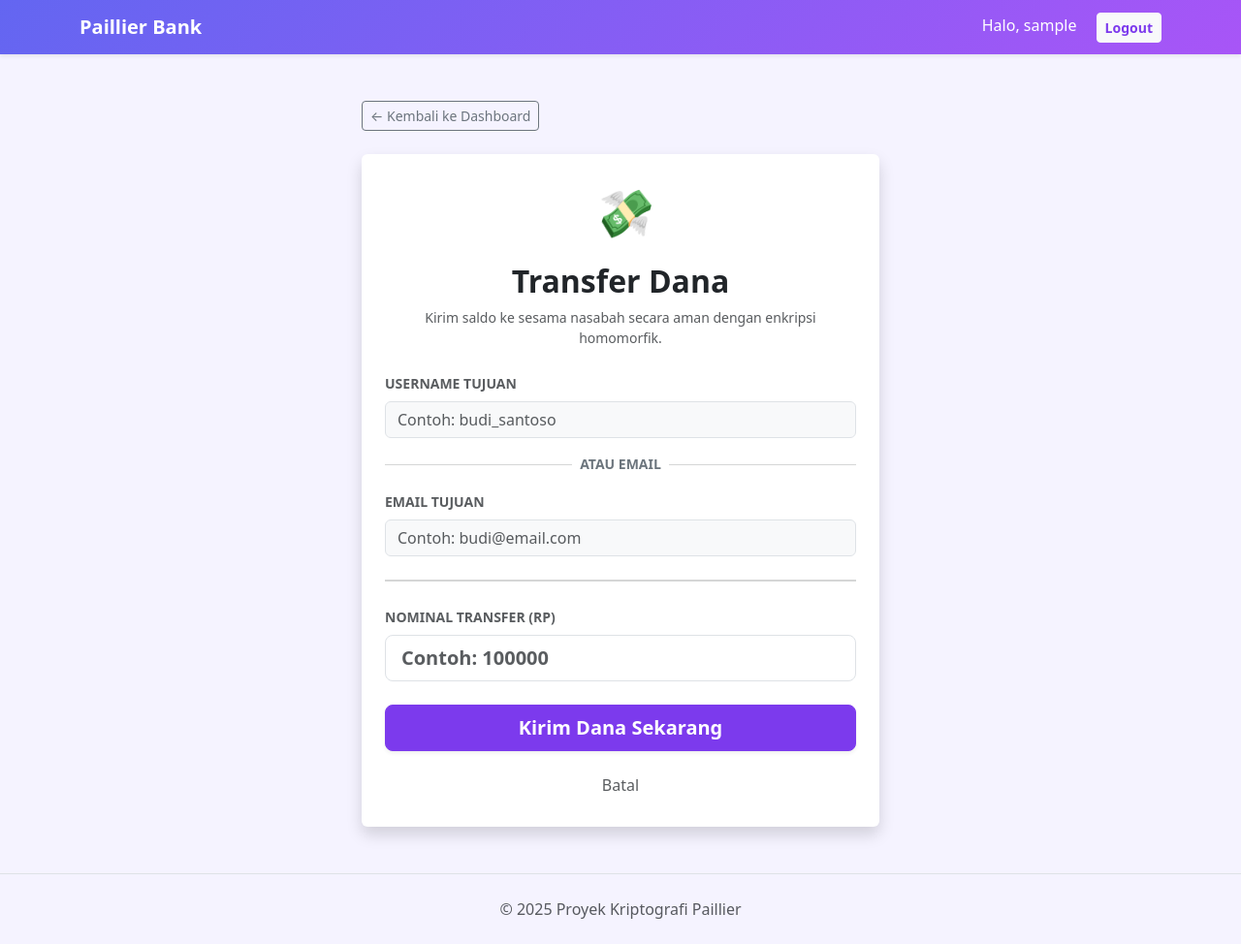
After one commit to WigunTedja/Program, a Django app: page /bank/transfer/ in a window 1280 px wide. The commit adds this page. Shown: the whole page at 97% size. Run offline with Django 5.2, Linux system fonts and the light colour scheme; the visitor is signed in with stand-in values (Sample User, id 1).

Commit message:
redo isi 100 data

```diff
--- a/paillier_bank/banking/templates/pages/bank_dashboard.html
+++ b/paillier_bank/banking/templates/pages/bank_dashboard.html
@@ -68,6 +68,11 @@
                 <div style="font-size: 2rem; margin-bottom: 10px;">📄</div>
                 <h3>Riwayat Transaksi</h3>
             </a>
+
+            <a href="{% url 'nasabah-transfer' %}" class="card btn-transfer">
+                <div style="font-size: 2rem; margin-bottom: 10px;">📄</div>
+                <h3>Transfer Saldo</h3>
+            </a>
         </div>
 
         <a href="{% url 'logout' %}" class="logout-link">Keluar (Logout)</a>
--- /dev/null
+++ b/paillier_bank/banking/templates/pages/nasabah_transfer.html
@@ -0,0 +1,72 @@
+{% extends 'base.html' %}
+
+{% block content %}
+<div class="container mt-5">
+    <div class="row justify-content-center">
+        <div class="col-md-8 col-lg-6">
+
+            <div class="mb-4">
+                <a href="{% url 'bank-dashboard' %}" class="btn btn-outline-secondary btn-sm">
+                    &larr; Kembali ke Dashboard
+                </a>
+            </div>
+
+            <div class="card shadow border-0 mx-auto">
+                <div class="card-body p-4">
+                    <div class="text-center mb-4">
+                        <div class="mb-3">
+                            <i class="bi bi-send text-primary" style="font-size: 3rem;">💸</i>
+                        </div>
+                        <h2 class="fw-bold">Transfer Dana</h2>
+                        <p class="text-muted small">Kirim saldo ke sesama nasabah secara aman dengan enkripsi homomorfik.</p>
+                    </div>
+
+                    {% if messages %}
+                        {% for message in messages %}
+                            <div class="alert alert-{{ message.tags }} alert-dismissible fade show shadow-sm" role="alert">
+                                {{ message }}
+                                <button type="button" class="btn-close" data-bs-dismiss="alert" aria-label="Close"></button>
+                            </div>
+                        {% endfor %}
+                    {% endif %}
+
+                    <form method="POST" action="">
+                        {% csrf_token %}
+
+                        <div class="mb-3">
+                            <label for="username" class="form-label fw-bold small text-uppercase text-muted">Username Tujuan</label>
+                            <input type="text" class="form-control bg-light" id="username" name="username" placeholder="Contoh: budi_santoso">
+                        </div>
+
+                        <div class="text-center text-muted my-3 small fw-bold position-relative">
+                            <span class="bg-white px-2 text-secondary" style="position: relative; z-index: 1;">ATAU EMAIL</span>
+                            <hr class="position-absolute top-50 start-0 w-100 m-0" style="z-index: 0;">
+                        </div>
+
+                        <div class="mb-4">
+                            <label for="email" class="form-label fw-bold small text-uppercase text-muted">Email Tujuan</label>
+                            <input type="email" class="form-control bg-light" id="email" name="email" placeholder="Contoh: budi@email.com">
+                        </div>
+
+                        <hr class="text-muted border-2 opacity-10 my-4">
+
+                        <div class="mb-3">
+                            <label for="nominal_transfer" class="form-label fw-bold small text-uppercase text-muted">Nominal Transfer (Rp)</label>
+                            <input type="number" class="form-control form-control-lg text-primary fw-bold" id="nominal_transfer" name="nominal_transfer" required min="1" placeholder="Contoh: 100000">
+                        </div>
+
+                        <div class="d-grid gap-2 mt-4">
+                            <button type="submit" class="btn btn-primary btn-lg fw-bold shadow-sm">
+                                Kirim Dana Sekarang
+                            </button>
+                            <a href="{% url 'bank-dashboard' %}" class="btn btn-link text-decoration-none text-muted mt-2">Batal</a>
+                        </div>
+                    </form>
+
+                </div>
+            </div>
+
+        </div>
+    </div>
+</div>
+{% endblock %}
--- a/paillier_bank/banking/urls.py
+++ b/paillier_bank/banking/urls.py
@@ -10,4 +10,5 @@ urlpatterns = [
     path('dashboard/', views.dashboard, name='bank-dashboard'),
     path('saldo/', views.lihat_saldo, name='lihat-saldo'),
     path('riwayat/', views.riwayat_transaksi, name='riwayat-transaksi-nasabah'),
+    path('transfer/', views.nasabah_transfer, name='nasabah-transfer'),
 ]
--- a/paillier_bank/banking/views.py
+++ b/paillier_bank/banking/views.py
@@ -8,7 +8,7 @@ from authentication.models import Nasabah
 from django.http import HttpResponse
 import hashlib
 # from phe import paillier, EncryptedNumber
-from .utils import EncryptedNumber, decrypt_private_key, encrypt_private_key, paillier_encrypt, generate_paillier_keypair, paillier_addition, paillier_subtraction, PublicKey, PrivateKey
+from .utils import EncryptedNumber, decrypt_private_key, encrypt_private_key, generate_paillier_keypair, paillier_addition, paillier_subtraction, PublicKey, PrivateKey
 from .models import Transaction
 from . import text_encrypt
 
@@ -62,14 +62,14 @@ def admin_register_nasabah_page(request):
 
                 salt_hex, encrypted_priv_key = encrypt_private_key(private_key, pin)
 
-                encrypted_saldo_obj = public_key.encrypt(nominal_setor)
+                encrypted_saldo_obj = public_key.encrypt(int(nominal_setor))
                 encrypted_saldo_str = str(encrypted_saldo_obj.ciphertext())
 
                 pin_hash = hashlib.sha256(pin.encode()).hexdigest()
 
                 encrypted_alamat = text_encrypt.encrypt_text(alamat, public_key)
 
-                Nasabah.objects.create(
+                nasabah = Nasabah.objects.create(
                     user=user,
                     nama_lengkap=nama_lengkap,
                     pub_key_n=str(public_key.n),
@@ -304,7 +304,7 @@ def riwayat_transaksi(request):
             messages.error(request, "PIN Salah!")
         else:
             try:
-                transaksi_list = Transaction.objects.filter(nasabah=nasabah).order_by('-timestamp')
+                transaksi_list = Transaction.objects.filter(Q(nasabah=nasabah) | Q(related_nasabah=nasabah)).order_by('-timestamp')
                 private_key = decrypt_private_key(
                     encrypted_blob_str=nasabah.priv_pail_key,
                     pin=pin_input,
@@ -315,18 +315,41 @@ def riwayat_transaksi(request):
                 public_key = PublicKey(int(nasabah.pub_key_n))
 
                 for tx in transaksi_list:
-                    deskripsi = "Gagal mendekripsi deskripsi."
-                    nominal = "Gagal mendekripsi nominal"
-                    if tx.deskripsi:
-                        deskripsi = text_encrypt.decrypt_text(tx.deskripsi,private_key,public_key)
-                    if tx.amount_enc_sender:
-                        nominal = private_key.decrypt(int(tx.amount_enc_sender))
+                    is_sender = (tx.nasabah == nasabah)
+
+                    deskripsi_plain = "Deskripsi tidak tersedia"
+                    nominal_plain = 0
+                    display_type = tx.transaction_type
+
+                    if is_sender:
+                        if tx.deskripsi:
+                            try:
+                                deskripsi_plain = text_encrypt.decrypt_text(tx.deskripsi, private_key, public_key)
+                            except:
+                                deskripsi_plain = "Gagal mendekripsi deskripsi."
+
+                        if tx.amount_enc_sender:
+                            nominal_plain = private_key.decrypt(int(tx.amount_enc_sender))
+
+                        # Ubah label untuk UI
+                        if tx.transaction_type == 'TRANSFER':
+                            display_type = 'TRANSFER KELUAR'
+
+                    else:
+                        # --- LOGIKA JIKA PENGGUNA ADALAH PENERIMA ---
+                        deskripsi_plain = f"Transfer masuk dari {tx.nasabah.nama_lengkap}"
+
+                        if tx.amount_enc_receiver:
+                            nominal_plain = private_key.decrypt(int(tx.amount_enc_receiver))
+
+                        display_type = 'TRANSFER MASUK'
 
                     transactions_decrypted.append({
                         'timestamp': tx.timestamp,
                         'type': tx.transaction_type,
-                        'deskripsi': deskripsi,
-                        'amount_enc': nominal
+                        'deskripsi': deskripsi_plain,
+                        'amount_enc': nominal_plain,
+                        'is_negative': True if display_type in ['TARIK', 'TRANSFER KELUAR'] else False
                     })
 
                 pin_verified = True
@@ -342,6 +365,83 @@ def riwayat_transaksi(request):
         'pin_verified': pin_verified
     }
     return render(request, 'pages/riwayat_transaksi.html', context)
+
+@login_required(login_url='login')
+def nasabah_transfer(request):
+    if request.method == 'POST':
+        nasabah_sumber = request.user.nasabah
+        pin_verified = False
+        username_tujuan = request.POST.get('username','').strip()
+        email_tujuan = request.POST.get('email','').strip()
+        nominal_transfer = request.POST.get('nominal_transfer')
+        deskripsi = request.POST.get('deskripsi')
+
+        try:
+            # Validasi input kosong
+            if not nominal_transfer or (not username_tujuan and not email_tujuan):
+                raise ValueError("Data nasabah atau nominal tidak boleh kosong.")
+
+            nominal_int = int(nominal_transfer)
+            if nominal_int <= 0:
+                raise ValueError("Nominal transfer harus positif.")
+
+            with transaction.atomic():
+                filters =Q()
+
+                if username_tujuan:
+                    filters |= Q(username =username_tujuan)
+                if email_tujuan:
+                    filters |= Q(email=email_tujuan)
+                if not filters:
+                    raise ValueError("Isikan username atau email nasabah")
+
+                user_query = User.objects.filter(filters)
+
+                if not user_query.exists():
+                    raise ValueError("User dengan username/email tersebut tidak ditemukan.")
+
+                target_user = user_query.get()
+                # Nasabah tujuan
+                nasabah_tujuan = Nasabah.objects.select_for_update().get(user=target_user)
+                n_tujuan = int(nasabah_tujuan.pub_key_n)
+                public_key_tujuan = PublicKey(n_tujuan)
+
+                # Nasabah sumber
+                nasabah_sumber = Nasabah.objects.select_for_update().get(user=request.user)
+                n_sumber = int(nasabah_sumber.pub_key_n)
+                public_key_sumber = PublicKey(n_sumber)
+
+                cipher_tujuan = public_key_tujuan.encrypt(int(nominal_transfer))
+                cipher_sumber = public_key_sumber.encrypt(int(nominal_transfer))
+
+                saldo_baru_tujuan = paillier_addition(int(nasabah_tujuan.encrypted_saldo), cipher_tujuan.ciphertext(), n_tujuan)
+                saldo_baru_sumber = paillier_subtraction(int(nasabah_sumber.encrypted_saldo), cipher_sumber.ciphertext(), n_sumber)
+
+                nasabah_tujuan.encrypted_saldo = str(saldo_baru_tujuan)
+                nasabah_tujuan.save()
+
+                nasabah_sumber.encrypted_saldo = str(saldo_baru_sumber)
+                nasabah_sumber.save()
+
+                Transaction.objects.create(
+                    nasabah=nasabah_sumber,
+                    transaction_type = 'TRANSFER',
+                    amount_enc_sender = str(cipher_sumber.ciphertext()),
+                    amount_enc_receiver = str(cipher_tujuan.ciphertext()),
+                    related_nasabah = nasabah_tujuan,
+                )
+
+                messages.success(request, f"Sukses! Saldo  ditransfer dari {nasabah_sumber.nama_lengkap} ke {nasabah_tujuan.nama_lengkap}")
+                return redirect('nasabah-transfer')
+
+        except Nasabah.DoesNotExist:
+            messages.error(request, "User ditemukan, tapi belum terdaftar sebagai Nasabah (Profile belum dibuat).")
+        except ValueError as ve:
+            messages.error(request, str(ve))
+        except Exception as e:
+            messages.error(request, f"Terjadi Kesalahan Sistem: {str(e)}")
+
+    return render(request, 'pages/nasabah_transfer.html')
 
 def profil_nasabah(request):
     nasabah = request.user.nasabah
```
Also changed, not shown: paillier_bank/banking/templates/pages/riwayat_transaksi.html (+6 -6 lines), paillier_bank/banking/utils.py (+0 -10 lines), paillier_bank/pembangkitan.txt (added).
